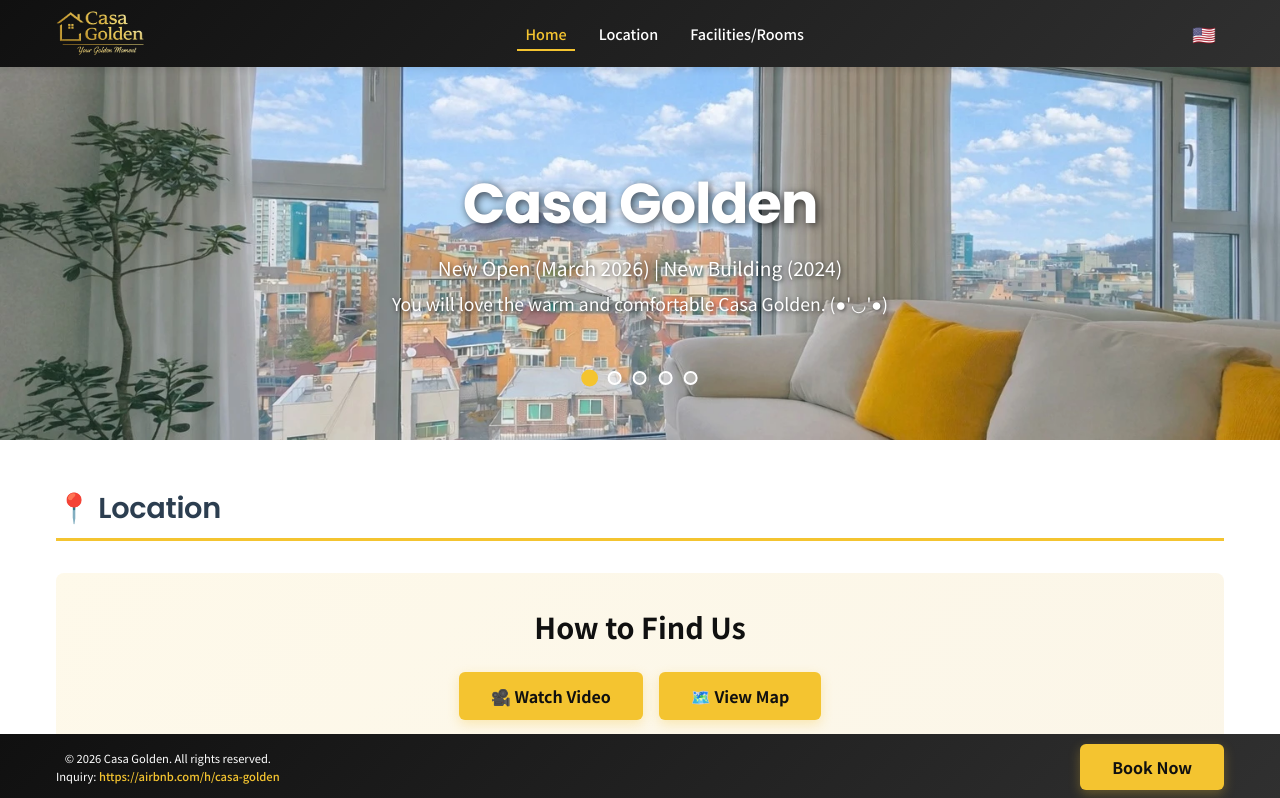
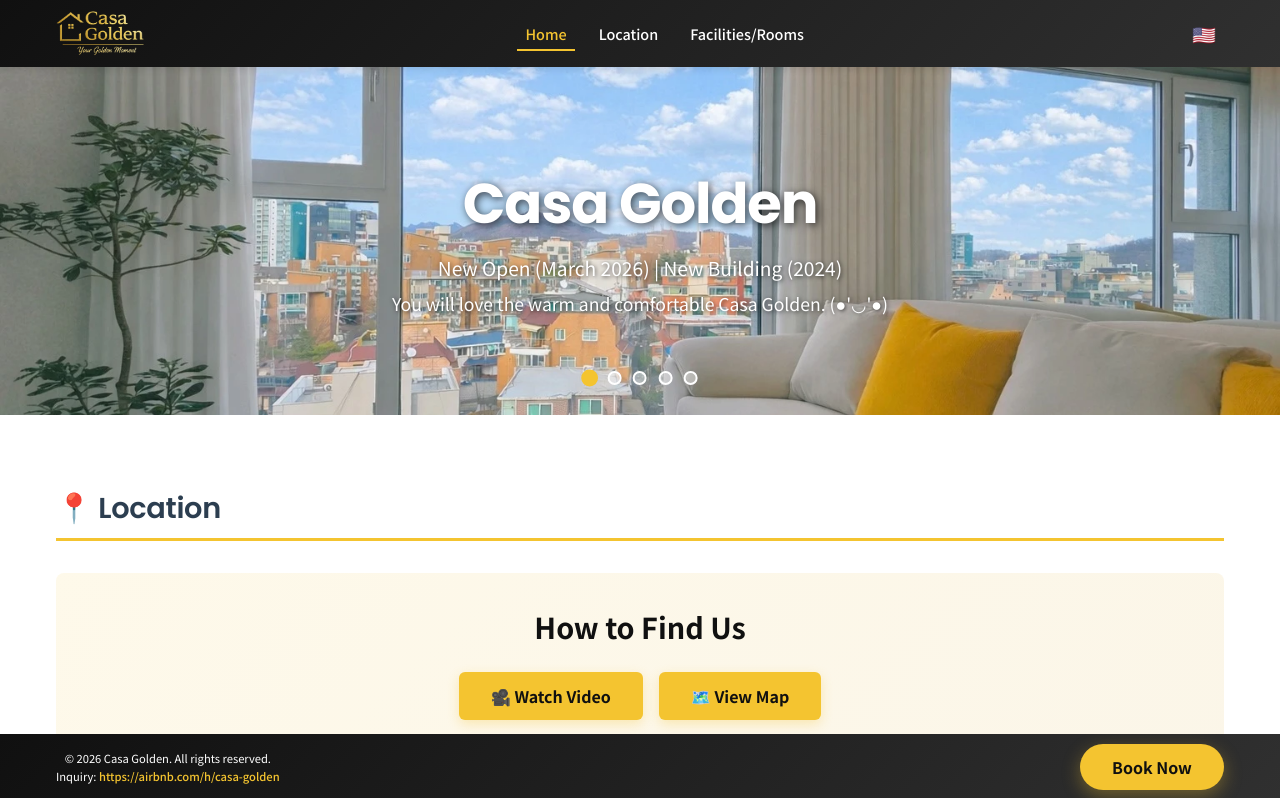
Before and after one commit to casagolden2026-afk/casa-golden, a React (Vite) app: page / in a window 1280 px wide. Shown: the top 798 px of the page. Built offline with nearby package versions, Linux system fonts and the light colour scheme.

Commit message:
[feat] Hero 드래그 효과 개선, book ui 버튼 개선

```diff
--- a/src/App.css
+++ b/src/App.css
@@ -436,6 +436,73 @@ body {
   box-shadow: 0 6px 16px rgba(244, 196, 48, 0.4);
 }
 
+@keyframes footerCtaSparkle {
+  0%, 92%, 100% {
+    transform: translateY(0) scale(1);
+    filter: brightness(1);
+    box-shadow: 0 6px 18px rgba(244, 196, 48, 0.34);
+  }
+
+  94% {
+    transform: translateY(-1px) scale(1.03);
+    filter: brightness(1.08);
+    box-shadow: 0 0 0 3px rgba(255, 255, 255, 0.18), 0 10px 24px rgba(244, 196, 48, 0.5);
+  }
+
+  96% {
+    transform: translateY(-2px) scale(1.06);
+    filter: brightness(1.16);
+    box-shadow: 0 0 0 6px rgba(255, 255, 255, 0.12), 0 14px 30px rgba(244, 196, 48, 0.62);
+  }
+
+  98% {
+    transform: translateY(-1px) scale(1.03);
+    filter: brightness(1.08);
+    box-shadow: 0 0 0 2px rgba(255, 255, 255, 0.14), 0 10px 24px rgba(244, 196, 48, 0.48);
+  }
+}
+
+.footer-cta-button {
+  position: relative;
+  overflow: hidden;
+  padding: 0.8rem 2.2rem;
+  font-size: 1rem;
+  font-weight: 700;
+  border-radius: 999px;
+  box-shadow: 0 6px 18px rgba(244, 196, 48, 0.34);
+  animation: footerCtaSparkle 20s ease-in-out infinite;
+}
+
+.footer-cta-button::after {
+  content: '';
+  position: absolute;
+  inset: -20%;
+  background: linear-gradient(120deg, transparent 35%, rgba(255, 255, 255, 0.2) 45%, rgba(255, 255, 255, 0.75) 50%, rgba(255, 255, 255, 0.2) 55%, transparent 65%);
+  transform: translateX(-160%) skewX(-18deg);
+  animation: footerCtaShine 20s ease-in-out infinite;
+  pointer-events: none;
+}
+
+@keyframes footerCtaShine {
+  0%, 92%, 100% {
+    transform: translateX(-160%) skewX(-18deg);
+    opacity: 0;
+  }
+
+  94% {
+    opacity: 0.35;
+  }
+
+  96% {
+    transform: translateX(160%) skewX(-18deg);
+    opacity: 0.85;
+  }
+
+  98% {
+    opacity: 0;
+  }
+}
+
 /* Footer */
 .footer {
   background: linear-gradient(135deg, #101010 0%, #303030 100%);
@@ -485,6 +552,11 @@ body {
 .footer .cta-button {
   padding: 0.6rem 1.8rem;
   font-size: 0.8rem;
+}
+
+.footer .footer-cta-button {
+  padding: 0.8rem 2.2rem;
+  font-size: 1rem;
 }
 
 .footer p {
@@ -646,6 +718,11 @@ body {
     padding: 0.6rem 1.8rem;
     font-size: 0.9rem;
   }
+
+  .footer .footer-cta-button {
+    padding: 0.75rem 2rem;
+    font-size: 1rem;
+  }
 }
 
 /* Responsive - 모바일 */
@@ -804,6 +881,23 @@ body {
     font-size: 0.8rem;
     flex: 0 0 auto;
   }
+
+  .footer .footer-cta-button {
+    padding: 0.72rem 1.5rem;
+    font-size: 1.1rem;
+    letter-spacing: 0.01em;
+  }
+}
+
+@media (prefers-reduced-motion: reduce) {
+  .footer-cta-button,
+  .footer-cta-button::after {
+    animation: none;
+  }
+
+  .footer-cta-button {
+    transition: none;
+  }
 }
 
 /* Lightbox Customization */
--- a/src/App.tsx
+++ b/src/App.tsx
@@ -12,6 +12,7 @@ import { MapModal } from './components/MapModal'
 import { HeroSection } from './components/HeroSection'
 import { GuestGuideButton } from './components/GuestGuideButton'
 import { imageData } from './data/imageData.ts'
+import type { DestinationInfo } from './types/destinationInfo'
 
 function App() {
   const { t, i18n } = useTranslation()
@@ -210,8 +211,9 @@ function App() {
             <h3>{t('location.subway')}</h3>
             <p className="subway-intro">{t('location.subwayIntro')}</p>
             <div className="subway-grid">
-              {Object.entries(t('location.destinations', { returnObjects: true }) as Record<string, any>).map(
-                ([key, dest]: [string, any]) => (
+              {Object.entries(
+                t('location.destinations', { returnObjects: true }) as Record<string, DestinationInfo>,
+              ).map(([key, dest]) => (
                   <div key={key} className="subway-item">
                     <strong>{dest.name}</strong>
                     <span>{dest.time}</span>
@@ -388,7 +390,7 @@ function App() {
               {t('footer.inquiry')} <a href="https://airbnb.com/h/casa-golden" target="_blank" rel="noopener noreferrer">https://airbnb.com/h/casa-golden</a>
             </p>
           </div>
-          <button className="cta-button" onClick={() => window.location.href = 'https://airbnb.com/h/casa-golden'}>
+          <button className="cta-button footer-cta-button" onClick={() => window.location.href = 'https://airbnb.com/h/casa-golden'}>
             {t('footer.bookNow')}
           </button>
         </div>
@@ -398,7 +400,7 @@ function App() {
       {currentGallery && (
         <Lightbox
           slides={getCurrentImages()}
-          open={currentGallery !== null}
+          open
           index={currentIndex}
           close={closeGallery}
           on={{
--- a/src/components/HeroSection.css
+++ b/src/components/HeroSection.css
@@ -8,6 +8,7 @@
   align-items: center;
   justify-content: center;
   padding-bottom: 0;
+  overflow: hidden;
 }
 
 /* Hero Slider Container */
@@ -21,9 +22,11 @@
   align-items: center;
   justify-content: center;
   cursor: grab;
+  user-select: none;
+  touch-action: pan-y;
 }
 
-.hero-slider:active {
+.hero-slider.dragging {
   cursor: grabbing;
 }
 
@@ -32,24 +35,23 @@
   position: absolute;
   top: 0;
   left: 0;
-  width: 100%;
+  display: flex;
   height: 100%;
+  will-change: transform;
+}
+
+.hero-slider-images.animating {
+  transition: transform 0.45s ease;
 }
 
 .hero-slider-image {
-  position: absolute;
-  top: 0;
-  left: 0;
-  width: 100%;
+  display: block;
   height: 100%;
   object-fit: cover;
-  opacity: 0;
-  transition: opacity 0.8s ease-in-out;
   user-select: none;
-}
-
-.hero-slider-image.active {
-  opacity: 1;
+  pointer-events: none;
+  flex-shrink: 0;
+  -webkit-user-drag: none;
 }
 
 /* 콘텐츠 오버레이 */
--- a/src/components/HeroSection.tsx
+++ b/src/components/HeroSection.tsx
@@ -1,5 +1,5 @@
 import { useTranslation } from 'react-i18next'
-import { useState, useEffect, useRef } from 'react'
+import { useState, useEffect, useRef, useCallback } from 'react'
 import { heroImageData } from '../data/imageData'
 import './HeroSection.css'
 
@@ -8,74 +8,223 @@ const DRAG_THRESHOLD = 50 // 드래그 최소 거리 (픽셀)
 
 export function HeroSection() {
   const { t } = useTranslation()
-  const [currentIndex, setCurrentIndex] = useState(0)
-  const [touchStart, setTouchStart] = useState(0)
-  const [touchEnd, setTouchEnd] = useState(0)
+  const totalSlides = heroImageData.length
+  const extendedSlides = [heroImageData[totalSlides - 1], ...heroImageData, heroImageData[0]]
+
+  const [currentIndex, setCurrentIndex] = useState(1)
+  const [dragOffset, setDragOffset] = useState(0)
+  const [isDragging, setIsDragging] = useState(false)
+  const [isTransitionEnabled, setIsTransitionEnabled] = useState(true)
+  const [isTransitioning, setIsTransitioning] = useState(false)
+  const [sliderWidth, setSliderWidth] = useState(0)
+
   const sliderRef = useRef<HTMLDivElement>(null)
+  const dragStartXRef = useRef(0)
+  const dragOffsetRef = useRef(0)
+  const activePointerIdRef = useRef<number | null>(null)
+  const transitionFrameRef = useRef<number | null>(null)
 
-  // 자동 이미지 전환
+  const restoreTransition = useCallback(() => {
+    if (transitionFrameRef.current !== null) {
+      window.cancelAnimationFrame(transitionFrameRef.current)
+    }
+
+    transitionFrameRef.current = window.requestAnimationFrame(() => {
+      setIsTransitionEnabled(true)
+      transitionFrameRef.current = null
+    })
+  }, [])
+
   useEffect(() => {
-    const interval = setInterval(() => {
-      setCurrentIndex((prev) => (prev + 1) % heroImageData.length)
+    return () => {
+      if (transitionFrameRef.current !== null) {
+        window.cancelAnimationFrame(transitionFrameRef.current)
+      }
+    }
+  }, [])
+
+  useEffect(() => {
+    const sliderElement = sliderRef.current
+
+    if (!sliderElement) {
+      return
+    }
+
+    const updateSliderWidth = () => {
+      setSliderWidth(sliderElement.clientWidth)
+    }
+
+    updateSliderWidth()
+
+    const resizeObserver = new ResizeObserver(() => {
+      updateSliderWidth()
+    })
+
+    resizeObserver.observe(sliderElement)
+
+    return () => {
+      resizeObserver.disconnect()
+    }
+  }, [])
+
+  const goToNext = useCallback(() => {
+    if (isDragging || isTransitioning || sliderWidth === 0) {
+      return
+    }
+
+    dragOffsetRef.current = 0
+    setDragOffset(0)
+    setIsTransitionEnabled(true)
+    setIsTransitioning(true)
+    setCurrentIndex((prev) => prev + 1)
+  }, [isDragging, isTransitioning, sliderWidth])
+
+  const goToSlide = useCallback(
+    (index: number) => {
+      if (isDragging || isTransitioning) {
+        return
+      }
+
+      dragOffsetRef.current = 0
+      setDragOffset(0)
+      setIsTransitionEnabled(false)
+      setCurrentIndex(index + 1)
+      restoreTransition()
+    },
+    [isDragging, isTransitioning, restoreTransition],
+  )
+
+  useEffect(() => {
+    if (isDragging || isTransitioning || sliderWidth === 0) {
+      return
+    }
+
+    const interval = window.setInterval(() => {
+      goToNext()
     }, AUTO_SCROLL_INTERVAL)
 
-    return () => clearInterval(interval)
+    return () => {
+      window.clearInterval(interval)
+    }
+  }, [goToNext, isDragging, isTransitioning, sliderWidth])
+
+  const startDrag = useCallback(
+    (clientX: number, pointerId: number) => {
+      if (isTransitioning || sliderWidth === 0) {
+        return
+      }
+
+      dragStartXRef.current = clientX
+      dragOffsetRef.current = 0
+      activePointerIdRef.current = pointerId
+      setIsDragging(true)
+      setIsTransitionEnabled(false)
+      setDragOffset(0)
+      sliderRef.current?.setPointerCapture(pointerId)
+    },
+    [isTransitioning, sliderWidth],
+  )
+
+  const updateDrag = useCallback((clientX: number) => {
+    const nextOffset = clientX - dragStartXRef.current
+    dragOffsetRef.current = nextOffset
+    setDragOffset(nextOffset)
   }, [])
 
-  const goToSlide = (index: number) => {
-    setCurrentIndex(index)
+  const finishDrag = useCallback((pointerId: number) => {
+    if (!isDragging) {
+      return
+    }
+
+    const sliderElement = sliderRef.current
+
+    if (sliderElement?.hasPointerCapture(pointerId)) {
+      sliderElement.releasePointerCapture(pointerId)
+    }
+
+    activePointerIdRef.current = null
+    setIsDragging(false)
+
+    const movedDistance = dragOffsetRef.current
+
+    if (Math.abs(movedDistance) >= DRAG_THRESHOLD) {
+      dragOffsetRef.current = 0
+      setDragOffset(0)
+      setIsTransitionEnabled(true)
+      setIsTransitioning(true)
+      setCurrentIndex((prev) => (movedDistance < 0 ? prev + 1 : prev - 1))
+      return
+    }
+
+    if (movedDistance !== 0) {
+      setIsTransitionEnabled(true)
+      setIsTransitioning(true)
+    }
+
+    dragOffsetRef.current = 0
+    setDragOffset(0)
+  }, [isDragging])
+
+  const handlePointerDown = (e: React.PointerEvent<HTMLDivElement>) => {
+    if (e.pointerType === 'mouse' && e.button !== 0) {
+      return
+    }
+
+    startDrag(e.clientX, e.pointerId)
   }
 
-  const goToPrevious = () => {
-    setCurrentIndex((prev) => (prev - 1 + heroImageData.length) % heroImageData.length)
+  const handlePointerMove = (e: React.PointerEvent<HTMLDivElement>) => {
+    if (!isDragging || activePointerIdRef.current !== e.pointerId) {
+      return
+    }
+
+    updateDrag(e.clientX)
   }
 
-  const goToNext = () => {
-    setCurrentIndex((prev) => (prev + 1) % heroImageData.length)
+  const handlePointerUp = (e: React.PointerEvent<HTMLDivElement>) => {
+    if (activePointerIdRef.current !== e.pointerId) {
+      return
+    }
+
+    finishDrag(e.pointerId)
   }
 
-  // 터치 시작
-  const handleTouchStart = (e: React.TouchEvent) => {
-    setTouchStart(e.targetTouches[0].clientX)
+  const handlePointerCancel = (e: React.PointerEvent<HTMLDivElement>) => {
+    if (activePointerIdRef.current !== e.pointerId) {
+      return
+    }
+
+    finishDrag(e.pointerId)
   }
 
-  // 터치 중
-  const handleTouchMove = (e: React.TouchEvent) => {
-    setTouchEnd(e.targetTouches[0].clientX)
+  const handleTransitionEnd = (e: React.TransitionEvent<HTMLDivElement>) => {
+    if (e.propertyName !== 'transform') {
+      return
+    }
+
+    if (currentIndex === 0) {
+      setIsTransitionEnabled(false)
+      setCurrentIndex(totalSlides)
+      restoreTransition()
+    } else if (currentIndex === totalSlides + 1) {
+      setIsTransitionEnabled(false)
+      setCurrentIndex(1)
+      restoreTransition()
+    }
+
+    setIsTransitioning(false)
   }
 
-  // 터치 끝
-  const handleTouchEnd = () => {
-    if (!touchStart || !touchEnd) return
-
-    const distance = touchStart - touchEnd
-    const isLeftSwipe = distance > DRAG_THRESHOLD
-    const isRightSwipe = distance < -DRAG_THRESHOLD
-
-    if (isLeftSwipe) {
-      goToNext()
-    } else if (isRightSwipe) {
-      goToPrevious()
-    }
+  if (totalSlides === 0) {
+    return null
   }
 
-  // 마우스 드래그
-  const handleMouseDown = (e: React.MouseEvent) => {
-    setTouchStart(e.clientX)
-  }
-
-  const handleMouseUp = (e: React.MouseEvent) => {
-    setTouchEnd(e.clientX)
-    const distance = touchStart - e.clientX
-    const isLeftSwipe = distance > DRAG_THRESHOLD
-    const isRightSwipe = distance < -DRAG_THRESHOLD
-
-    if (isLeftSwipe) {
-      goToNext()
-    } else if (isRightSwipe) {
-      goToPrevious()
-    }
-  }
+  const activeDotIndex = (currentIndex - 1 + totalSlides) % totalSlides
+  const trackTransform =
+    sliderWidth > 0
+      ? `translate3d(${-(currentIndex * sliderWidth) + dragOffset}px, 0, 0)`
+      : `translate3d(${-((currentIndex * 100) / extendedSlides.length)}%, 0, 0)`
+  const slideSize = `${100 / extendedSlides.length}%`
 
   return (
     <section className="hero" id="home">
@@ -84,7 +233,7 @@ export function HeroSection() {
         {heroImageData.map((_, index) => (
           <button
             key={index}
-            className={`hero-dot ${index === currentIndex ? 'active' : ''}`}
+            className={`hero-dot ${index === activeDotIndex ? 'active' : ''}`}
             onClick={() => goToSlide(index)}
             aria-label={`Go to slide ${index + 1}`}
           />
@@ -92,28 +241,34 @@ export function HeroSection() {
       </div>
 
       <div
-        className="hero-slider"
+        className={`hero-slider ${isDragging ? 'dragging' : ''}`}
         ref={sliderRef}
-        onTouchStart={handleTouchStart}
-        onTouchMove={handleTouchMove}
-        onTouchEnd={handleTouchEnd}
-        onMouseDown={handleMouseDown}
-        onMouseUp={handleMouseUp}
-        onMouseLeave={() => {
-          if (touchStart) {
-            setTouchStart(0)
-            setTouchEnd(0)
-          }
-        }}
+        onPointerDown={handlePointerDown}
+        onPointerMove={handlePointerMove}
+        onPointerUp={handlePointerUp}
+        onPointerCancel={handlePointerCancel}
       >
         {/* 슬라이더 이미지 */}
-        <div className="hero-slider-images">
-          {heroImageData.map((image, index) => (
+        <div
+          className={`hero-slider-images ${isTransitionEnabled ? 'animating' : ''}`}
+          style={{
+            width: `${extendedSlides.length * 100}%`,
+            transform: trackTransform,
+          }}
+          onTransitionEnd={handleTransitionEnd}
+        >
+          {extendedSlides.map((image, index) => (
             <img
-              key={index}
+              key={`${image.src}-${index}`}
               src={image.src}
               alt={image.alt}
-              className={`hero-slider-image ${index === currentIndex ? 'active' : ''}`}
+              className="hero-slider-image"
+              style={{
+                flex: `0 0 ${slideSize}`,
+                width: slideSize,
+                minWidth: slideSize,
+                maxWidth: slideSize,
+              }}
               draggable={false}
             />
           ))}
--- a/src/index.css
+++ b/src/index.css
@@ -57,7 +57,7 @@ button {
 button:hover {
   background-color: #c0392b;
 }
-}
+
 button:focus,
 button:focus-visible {
   outline: 4px auto -webkit-focus-ring-color;
--- /dev/null
+++ b/src/types/destinationInfo.ts
@@ -0,0 +1,5 @@
+export interface DestinationInfo {
+  name: string
+  time: string
+  route: string
+}
```
Also changed, not shown: src/components/GalleryImage.tsx (+7 -4 lines).
